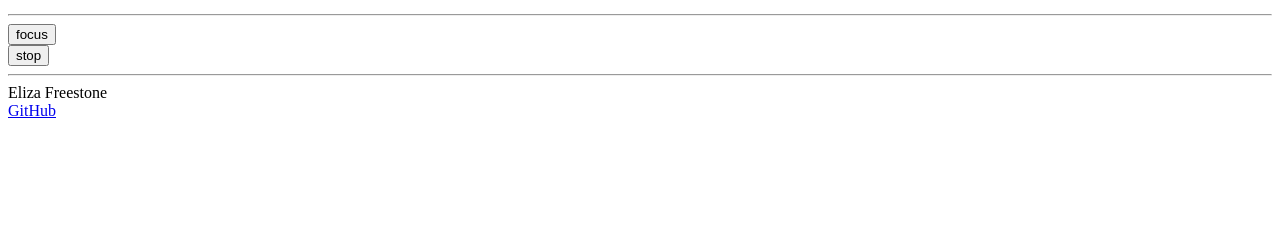
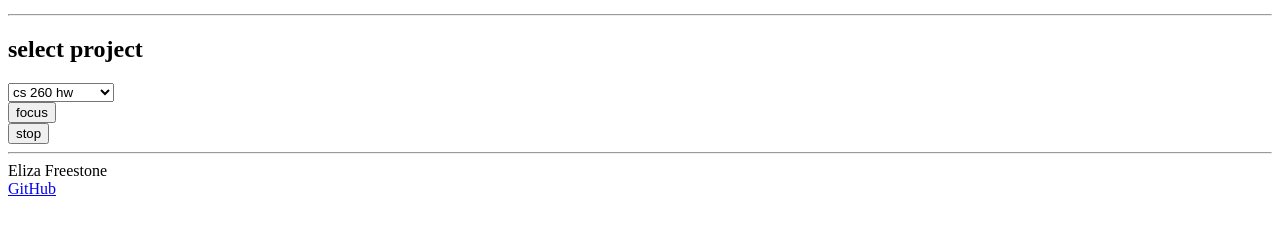
Before and after one commit to Eliza-Surpriza/startup, a plain HTML site: page focus.html in a window 1280 px wide. Shown: the part 154-386 px from the top of the page. Drawn offline with Linux system fonts and the light colour scheme.

Commit message:
add project selection placeholder

```diff
--- a/focus.html
+++ b/focus.html
@@ -28,6 +28,13 @@
     </header>
 
     <main>
+        <h2>select project</h2>
+        <select>
+            <option>cs 260 hw</option>
+            <option>guitar practice</option>
+            <option>acting camp</option>
+        </select>
+
         <div>
             <button>focus</button>
           </div>
```
